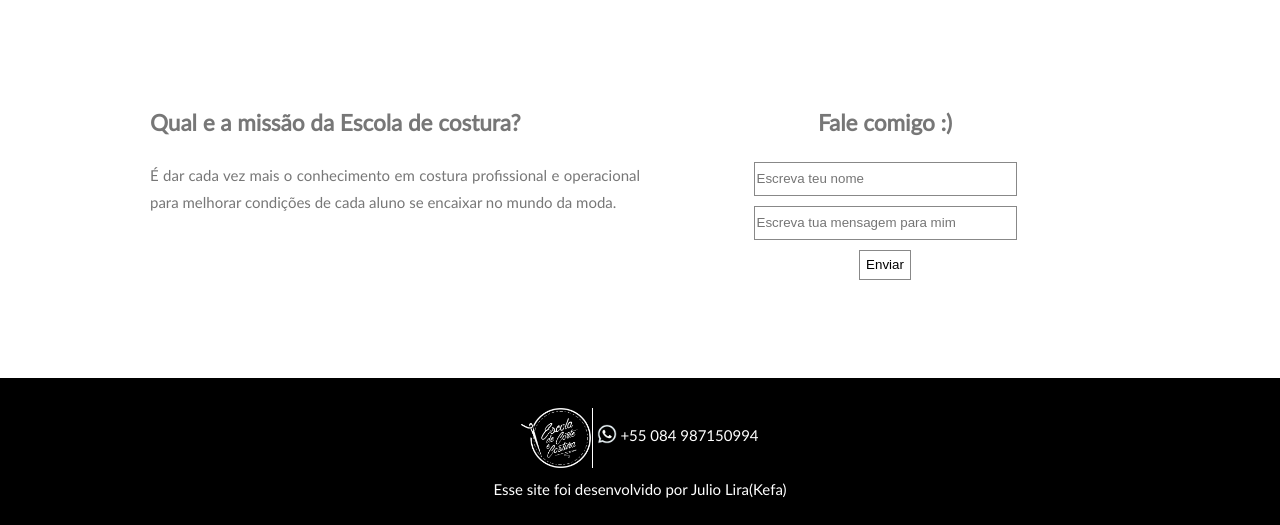
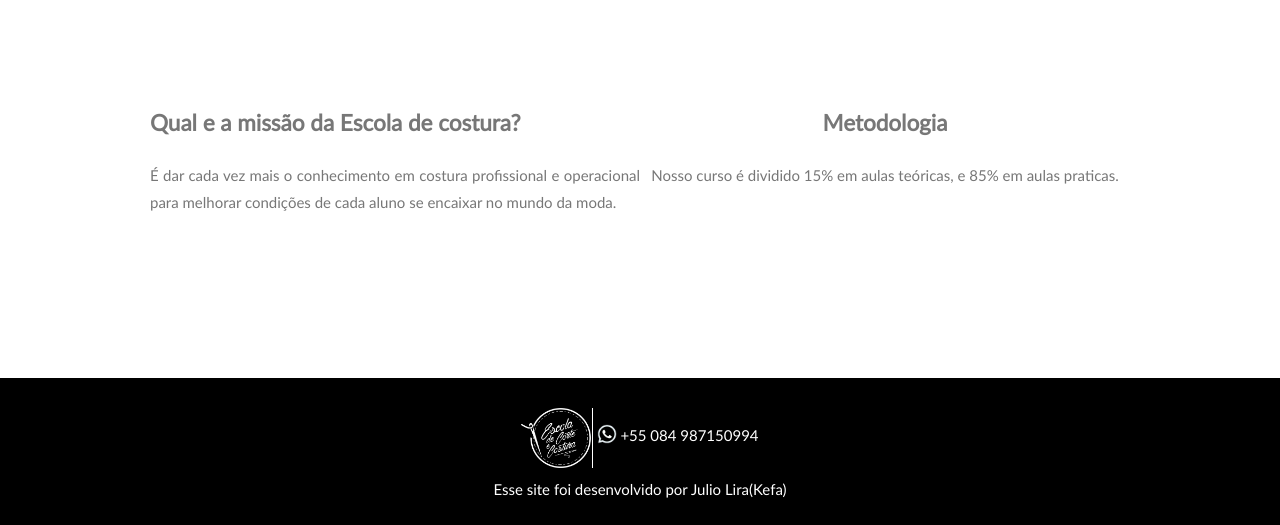
Before and after one commit to Jul10l1r4/Designer-e-estrutura, a plain HTML site: page index.html in a window 1280 px wide. Shown: the part 2415-2940 px from the top of the page. Drawn offline with nearby package versions, Linux system fonts and the light colour scheme; grey boxes are pictures that could not be loaded.

Commit message:
Update index.html

```diff
--- a/index.html
+++ b/index.html
@@ -153,13 +153,11 @@
 </section>
 
 	<div id="contato">
-    <div class="right">
-      <h2 style="margin-top:0;">Fale comigo :)</h2>
-  		<form action="#" name="email" id="formi" method="POST">
-        <input type="name" name="nome" placeholder="Escreva teu nome" size="30"/><br/>
-        <input type="text" name="bufi" placeholder="Escreva tua mensagem para mim" size="30"/><br/>
-        <input type="submit" value="Enviar"/>
-      <form/>
+       <div class="right">
+			<h2 style="margin-top:0;">Metodologia</h2>
+			<p>
+				Nosso curso é dividido 15% em aulas teóricas, e 85% em aulas praticas.
+			</p>
     </div>
     <div class="left">
       <h2 style="margin-top:0;">Qual e a missão da Escola de costura?</h2>
```
